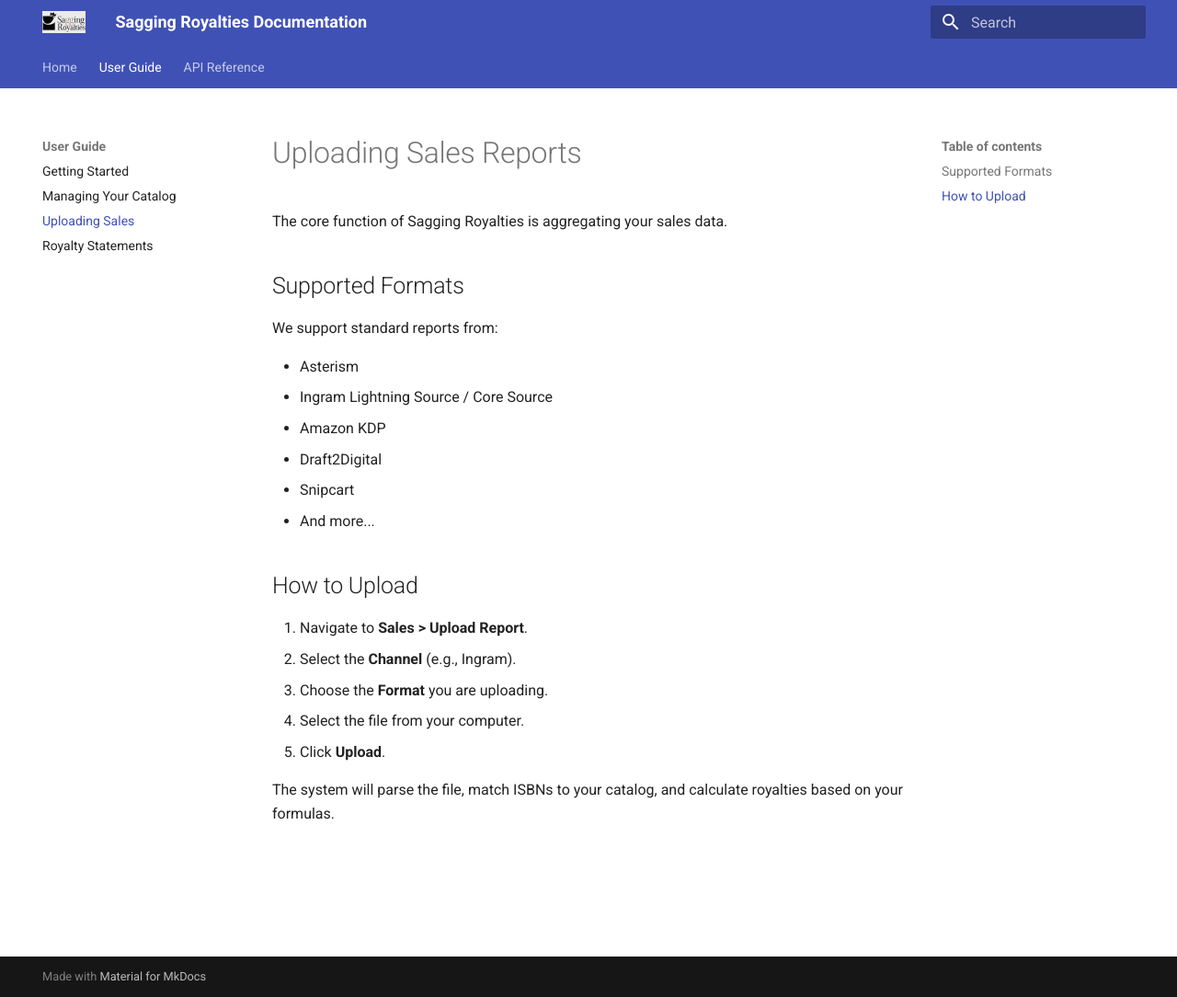
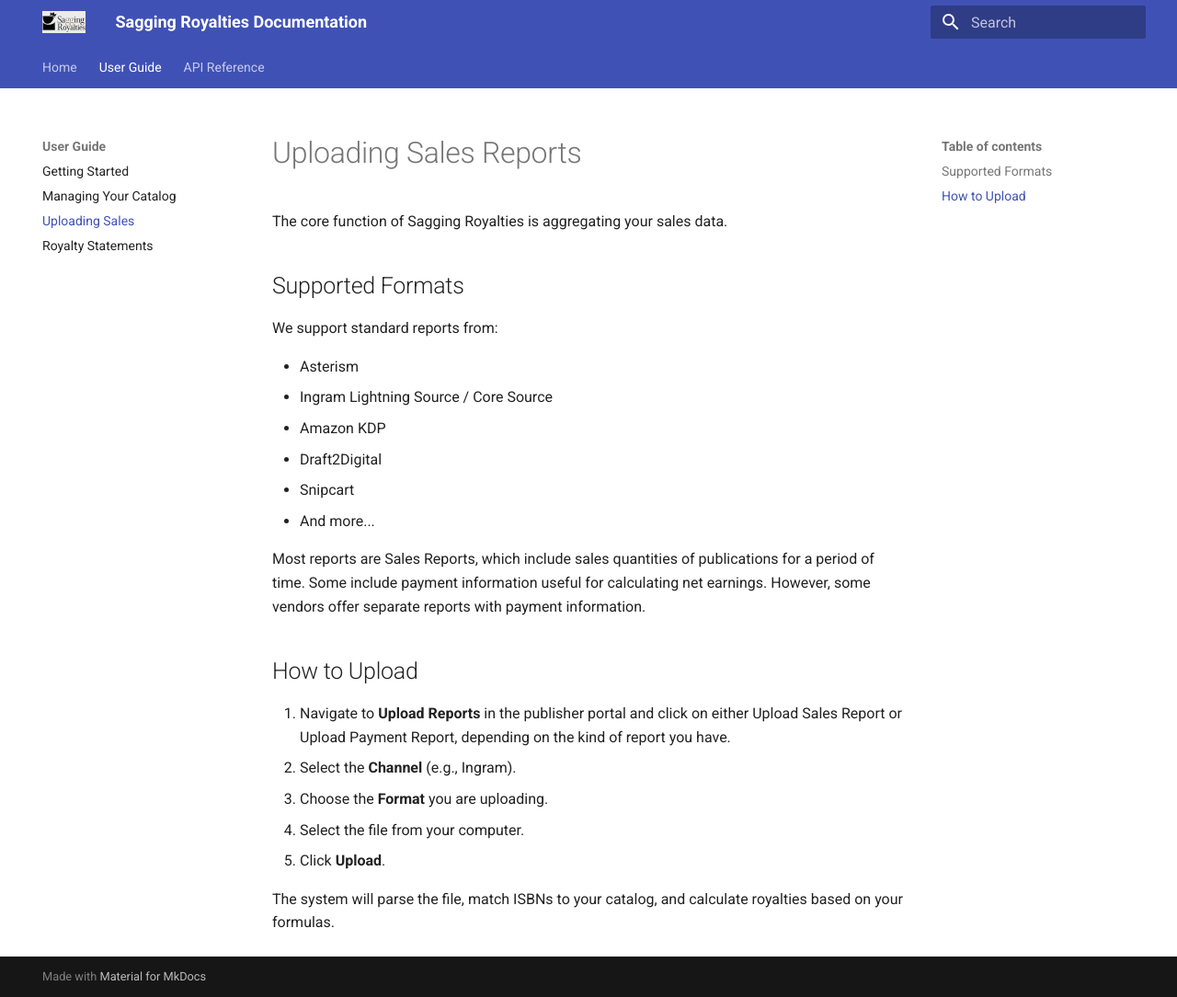
Before and after one commit to saggingmeniscus/saggingroyals-docs, an MkDocs documentation site: the page built from docs/uploading-sales.md, in a window 1280 px wide and 1084 px high. Shown: the whole window at 92% size. Built offline with MkDocs 1.6.1 and Material for MkDocs 9.7.7, drawn with Linux system fonts in a browser that asks for light colours.

Commit message:
clarification about sales and payment reports

```diff
--- a/docs/uploading-sales.md
+++ b/docs/uploading-sales.md
@@ -13,9 +13,12 @@ We support standard reports from:
 *   Snipcart
 *   And more...
 
+Most reports are Sales Reports, which include sales quantities of publications for a period
+of time. Some include payment information useful for calculating net earnings. However, some vendors offer separate reports with payment information.
+
 ## How to Upload
 
-1.  Navigate to **Sales > Upload Report**.
+1.  Navigate to **Upload Reports** in the publisher portal and click on either Upload Sales Report or Upload Payment Report, depending on the kind of report you have.
 2.  Select the **Channel** (e.g., Ingram).
 3.  Choose the **Format** you are uploading.
 4.  Select the file from your computer.
```
